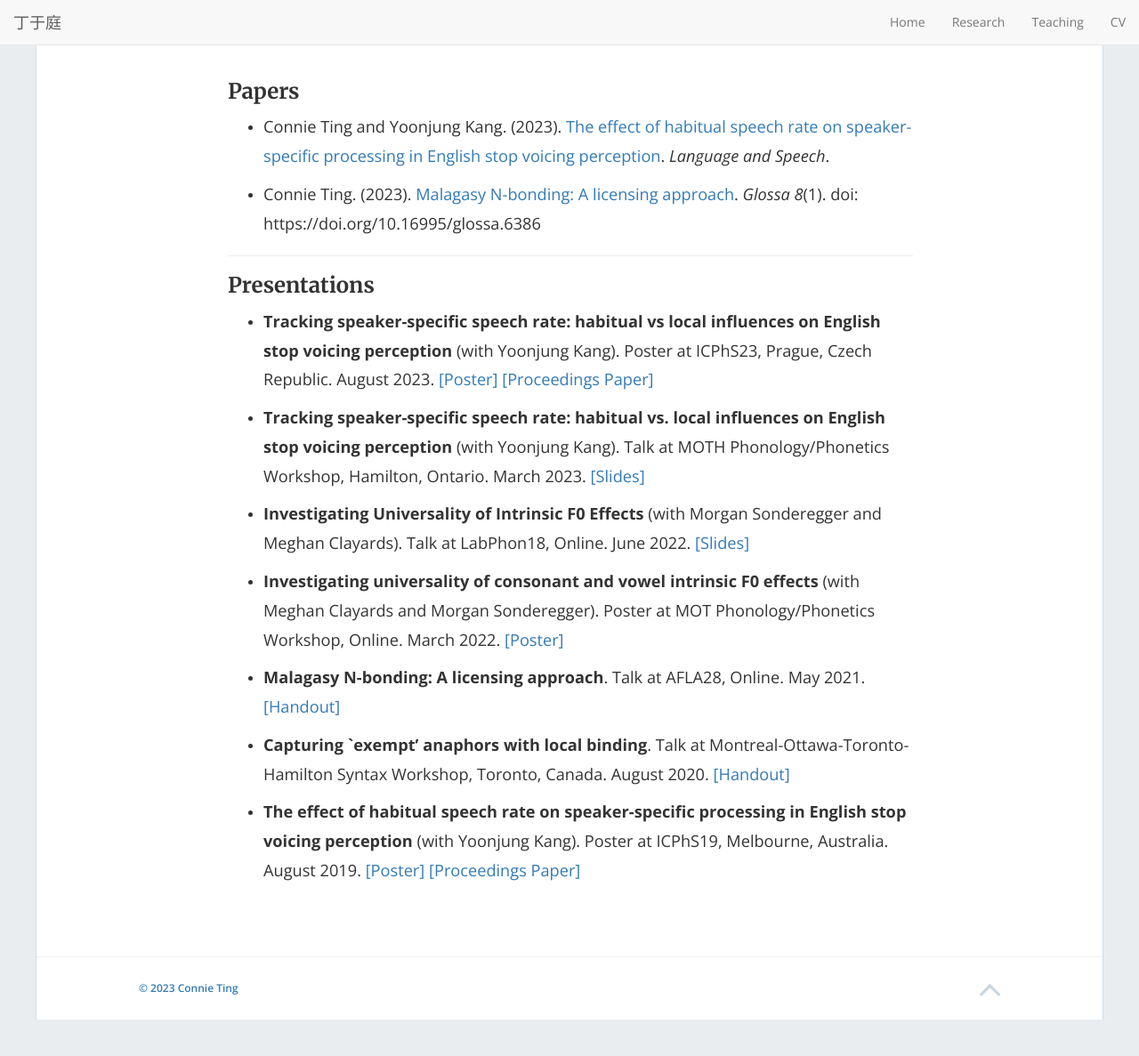
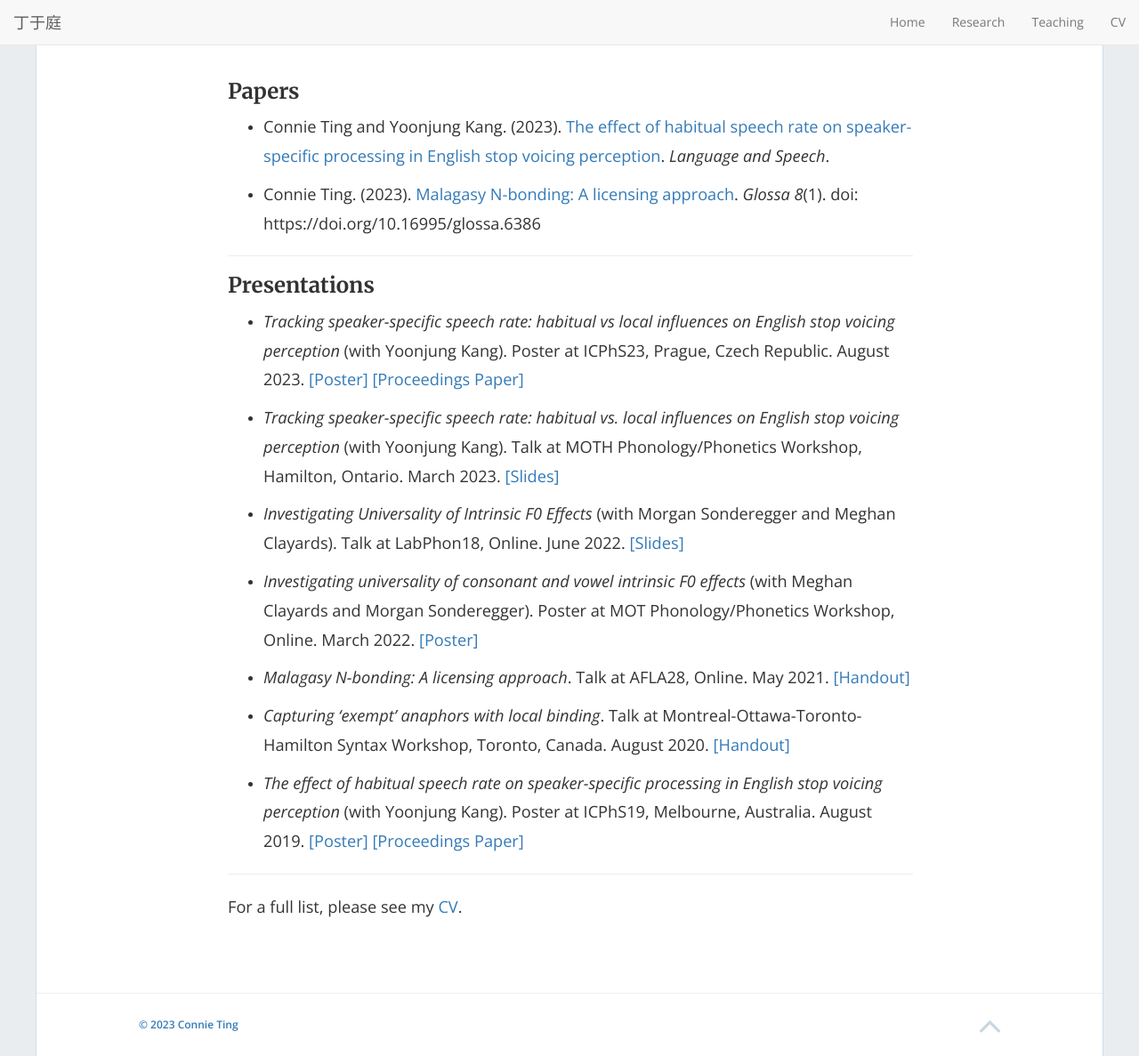
Before and after one commit to connieting/connieting.github.io, a Jekyll site: the page built from research.md, in a window 1280 px wide and 1187 px high. Shown: the whole window at 89% size. Built offline with Jekyll 4.4.1, drawn with Linux system fonts in a browser that asks for light colours; nearby versions of some CDN libraries.

Commit message:
Update research.md

```diff
--- a/research.md
+++ b/research.md
@@ -14,16 +14,20 @@ permalink: /research/
 
 ### Presentations
 
-- **Tracking speaker-specific speech rate: habitual vs local influences on English stop voicing perception** (with Yoonjung Kang). Poster at ICPhS23, Prague, Czech Republic. August 2023. [[Poster]](ICPhS23_Eng_SpeechRate.pdf) [[Proceedings Paper]](ICPhS23.pdf)
+- *Tracking speaker-specific speech rate: habitual vs local influences on English stop voicing perception* (with Yoonjung Kang). Poster at ICPhS23, Prague, Czech Republic. August 2023. [[Poster]](ICPhS23_Eng_SpeechRate.pdf) [[Proceedings Paper]](ICPhS23.pdf)
 
-- **Tracking speaker-specific speech rate: habitual vs. local influences on English stop voicing perception** (with Yoonjung Kang). Talk at MOTH Phonology/Phonetics Workshop, Hamilton, Ontario. March 2023. [[Slides]]()
+- *Tracking speaker-specific speech rate: habitual vs. local influences on English stop voicing perception* (with Yoonjung Kang). Talk at MOTH Phonology/Phonetics Workshop, Hamilton, Ontario. March 2023. [[Slides]]()
 
-- **Investigating Universality of Intrinsic F0 Effects** (with Morgan Sonderegger and Meghan Clayards). Talk at LabPhon18, Online. June 2022. [[Slides]](LabPhon_IF0.pdf)
+- *Investigating Universality of Intrinsic F0 Effects* (with Morgan Sonderegger and Meghan Clayards). Talk at LabPhon18, Online. June 2022. [[Slides]](LabPhon_IF0.pdf)
 
-- **Investigating universality of consonant and vowel intrinsic F0 effects** (with Meghan Clayards and Morgan Sonderegger). Poster at MOT Phonology/Phonetics Workshop, Online. March 2022. [[Poster]](MOT_Universal_IF0.pdf)
+- *Investigating universality of consonant and vowel intrinsic F0 effects* (with Meghan Clayards and Morgan Sonderegger). Poster at MOT Phonology/Phonetics Workshop, Online. March 2022. [[Poster]](MOT_Universal_IF0.pdf)
 
-- **Malagasy N-bonding: A licensing approach**. Talk at AFLA28, Online. May 2021.  [[Handout]](AFLA_handout.pdf)
+- *Malagasy N-bonding: A licensing approach*. Talk at AFLA28, Online. May 2021.  [[Handout]](AFLA_handout.pdf)
 
-- **Capturing `exempt' anaphors with local binding**. Talk at Montreal-Ottawa-Toronto-Hamilton Syntax Workshop, Toronto, Canada. August 2020. [[Handout]](MOTH2020_handout.pdf)
+- *Capturing 'exempt' anaphors with local binding*. Talk at Montreal-Ottawa-Toronto-Hamilton Syntax Workshop, Toronto, Canada. August 2020. [[Handout]](MOTH2020_handout.pdf)
 
-- **The effect of habitual speech rate on speaker-specific processing in English stop voicing perception** (with Yoonjung Kang). Poster at ICPhS19, Melbourne, Australia. August 2019. [[Poster]](ICPhS19_poster.pdf) [[Proceedings Paper]](ICPhS19_VOT.pdf)
+- *The effect of habitual speech rate on speaker-specific processing in English stop voicing perception* (with Yoonjung Kang). Poster at ICPhS19, Melbourne, Australia. August 2019. [[Poster]](ICPhS19_poster.pdf) [[Proceedings Paper]](ICPhS19_VOT.pdf)
+
+***
+
+For a full list, please see my [CV](https://connieting.github.io/cv/).
```
